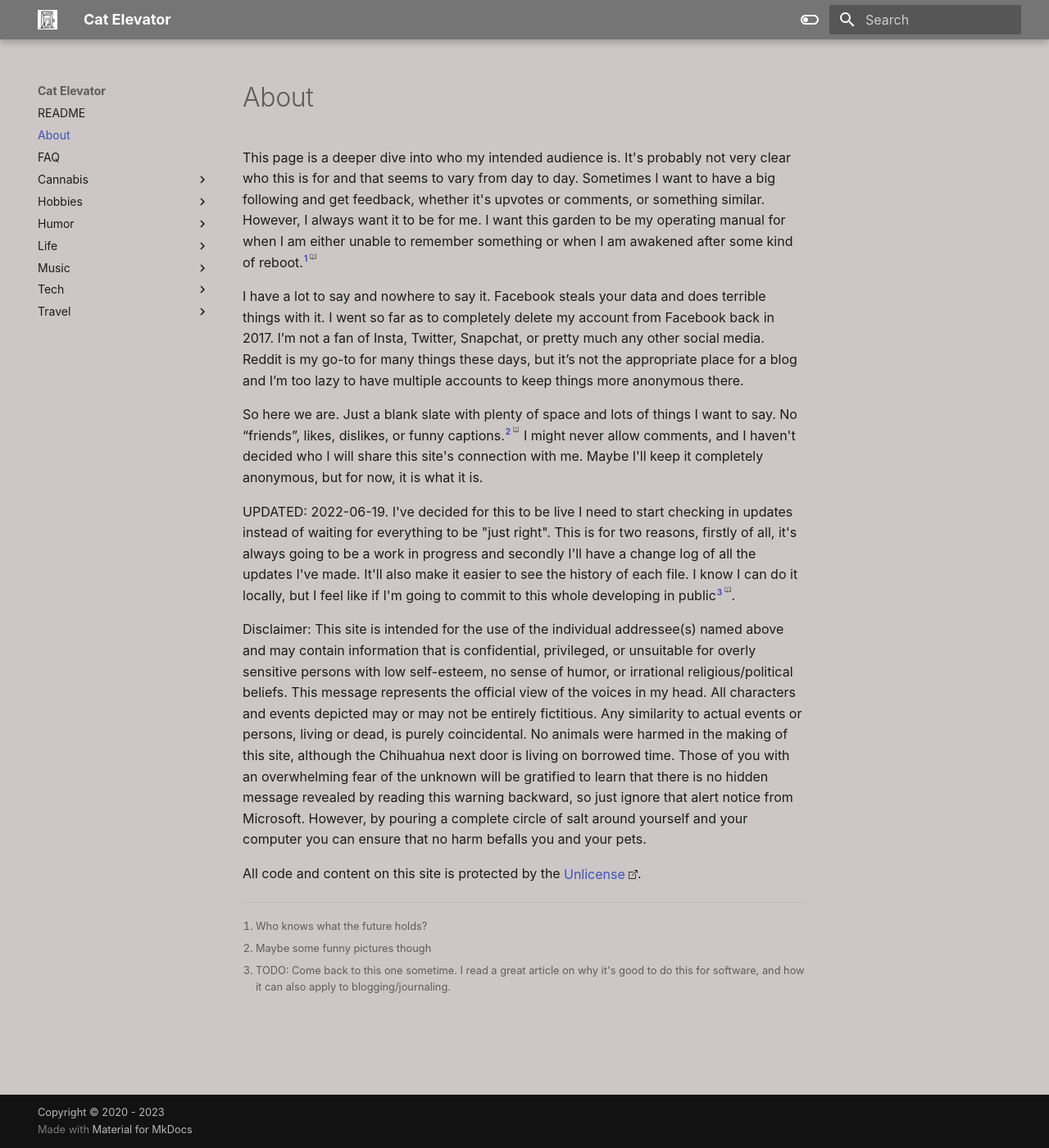
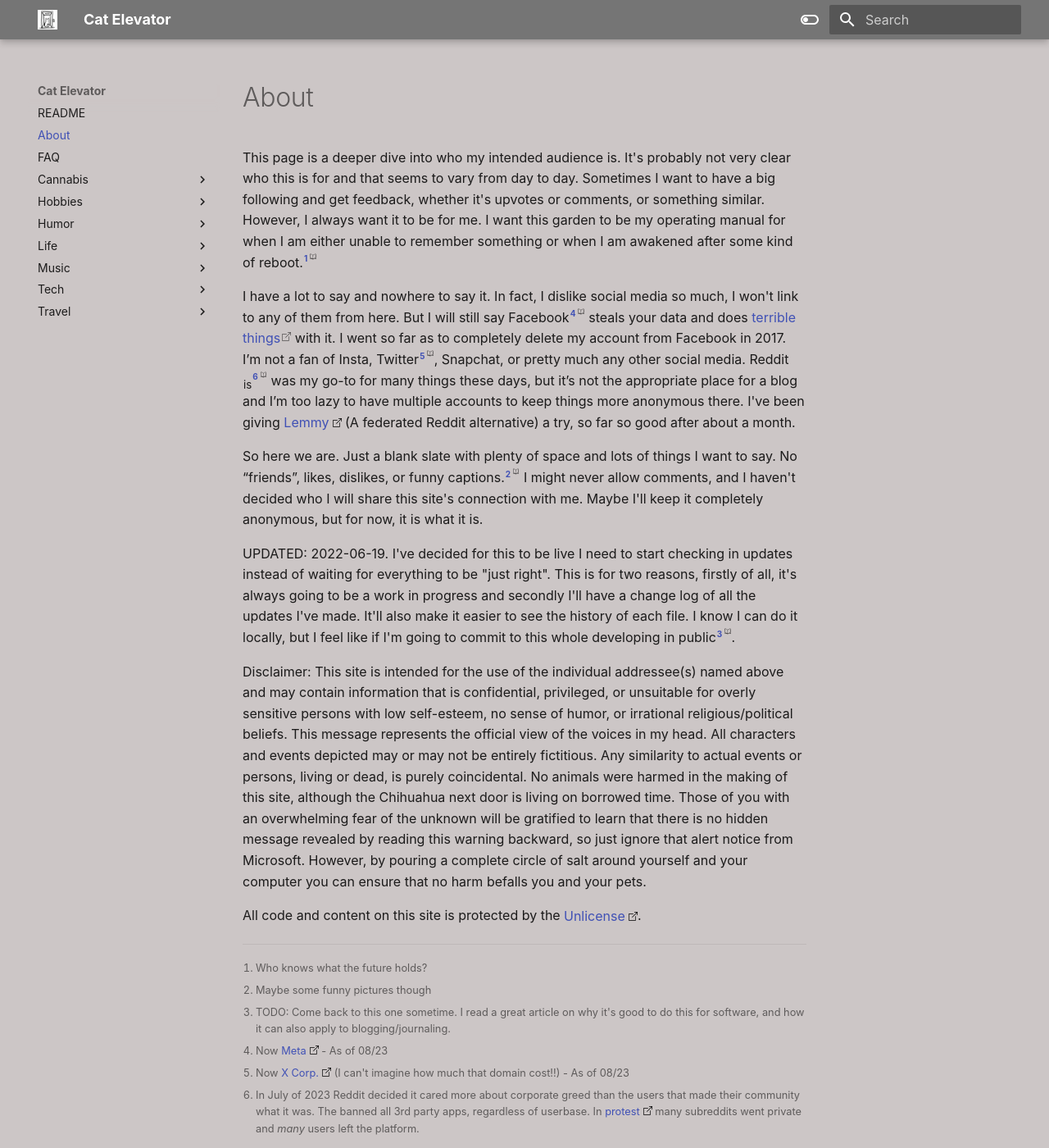
Before and after one commit to los7key/garden, an MkDocs documentation site: the page built from docs/about.md, in a window 1280 px wide and 1400 px high. Shown: the whole window at 82% size. Built offline with MkDocs 1.6.1 and Material for MkDocs 9.7.7, drawn with Linux system fonts in a browser that asks for light colours; some web fonts are replaced.

Commit message:
About updates

```diff
--- a/docs/about.md
+++ b/docs/about.md
@@ -3,12 +3,13 @@ layout: post
 title: About
 description: About
 date: 2022-04-01
-Last Updated: 2022-06-19
+Updated: 2022-06-19
+Last Updated: 2023-08-05
 ---
 
 This page is a deeper dive into who my intended audience is. It's probably not very clear who this is for and that seems to vary from day to day.  Sometimes I want to have a big following and get feedback, whether it's upvotes or comments, or something similar.  However, I always want it to be for me.  I want this garden to be my operating manual for when I am either unable to remember something or when I am awakened after some kind of reboot.[^1]
 
-I have a lot to say and nowhere to say it. Facebook steals your data and does terrible things with it. I went so far as to completely delete my account from Facebook back in 2017. I’m not a fan of Insta, Twitter, Snapchat, or pretty much any other social media. Reddit is my go-to for many things these days, but it’s not the appropriate place for a blog and I’m too lazy to have multiple accounts to keep things more anonymous there.
+I have a lot to say and nowhere to say it. In fact, I dislike social media so much, I won't link to any of them from here. But I will still say Facebook[^4] steals your data and does [terrible things](https://www.bbc.com/news/technology-46618582) with it. I went so far as to completely delete my account from Facebook in 2017. I’m not a fan of Insta, Twitter[^5], Snapchat, or pretty much any other social media. Reddit ~is~[^6] was my go-to for many things these days, but it’s not the appropriate place for a blog and I’m too lazy to have multiple accounts to keep things more anonymous there. I've been giving [Lemmy](https://join-lemmy.org/) (A federated Reddit alternative) a try, so far so good after about a month.
 
 So here we are. Just a blank slate with plenty of space and lots of things I want to say. No “friends”, likes, dislikes, or funny captions.[^2] I might never allow comments, and I haven't decided who I will share this site's connection with me.  Maybe I'll keep it completely anonymous, but for now, it is what it is.
 
@@ -21,3 +22,6 @@ All code and content on this site is protected by the <a href="https://unlicense
 [^1]: Who knows what the future holds?
 [^2]: Maybe some funny pictures though
 [^3]: TODO: Come back to this one sometime.  I read a great article on why it's good to do this for software, and how it can also apply to blogging/journaling.
+[^4]: Now [Meta](https://www.meta.com/) - As of 08/23
+[^5]: Now [X Corp.](https://www.x.com) (I can't imagine how much that domain cost!!) - As of 08/23
+[^6]: In July of 2023 Reddit decided it cared more about corporate greed than the users that made their community what it was.  The banned all 3rd party apps, regardless of userbase. In [protest](https://www.theverge.com/2023/6/30/23779519/reddit-third-party-app-shut-down-apollo-sync-baconreader-api-protest) many subreddits went private and *many* users left the platform.
--- a/docs/stylesheets/links.css
+++ b/docs/stylesheets/links.css
@@ -334,7 +334,7 @@ article a[href^="https://"]::after
 .md-content a[href*="bbc.com"]::after,
 .md-content a[href*="bbc.co.uk"]::after {
     font-family: "Lucida Sans Unicode", "Source Sans Pro", Helvetica, "Trebuchet MS", sans-serif;
-    content: "BBC"; }
+    content: ""; }
 
 /* R: at this point R Studio has taken over a lot of control, so might as well treat them as official too... */
 .md-content a[href*="r-project.org"]::after,
```
